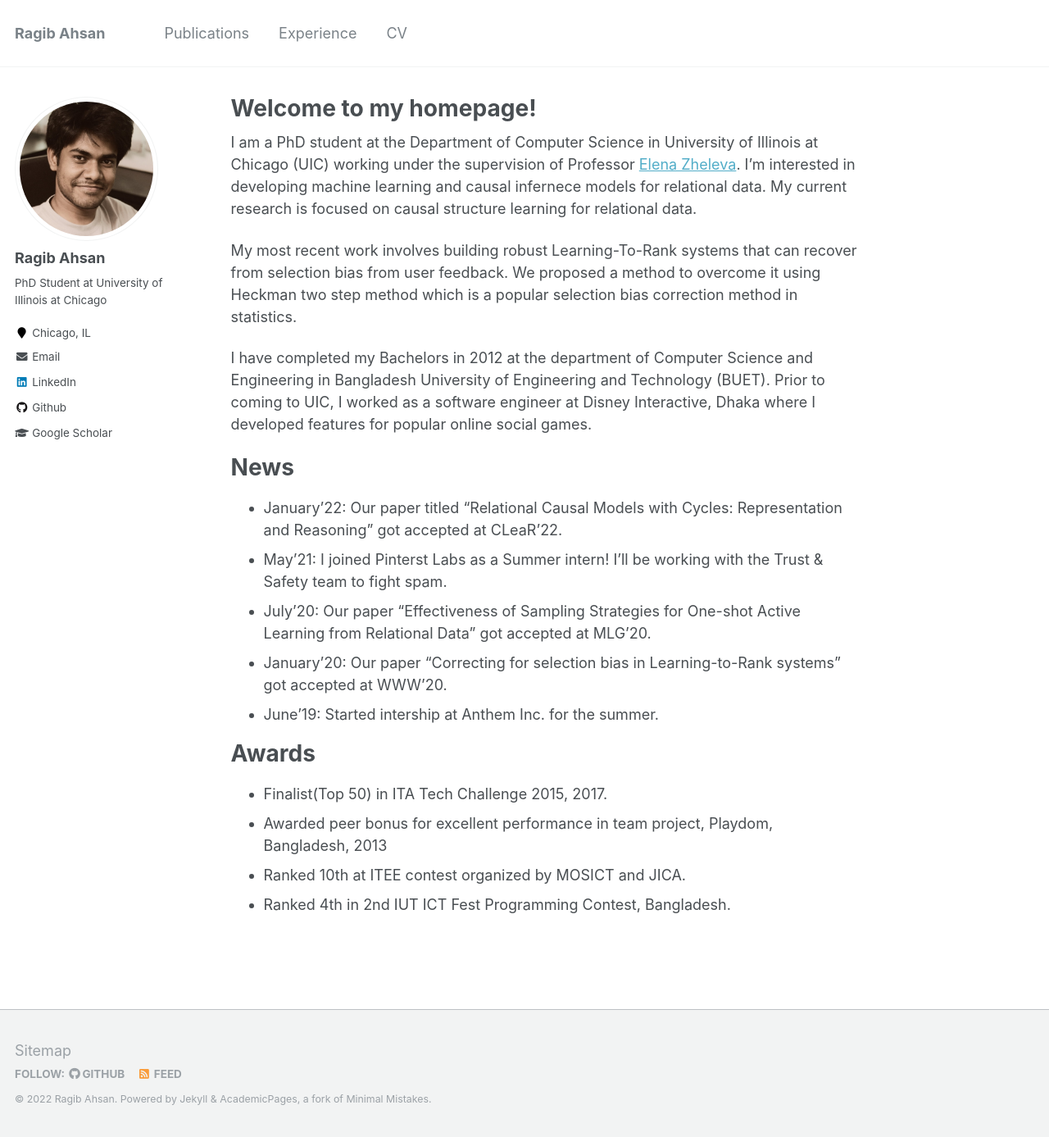
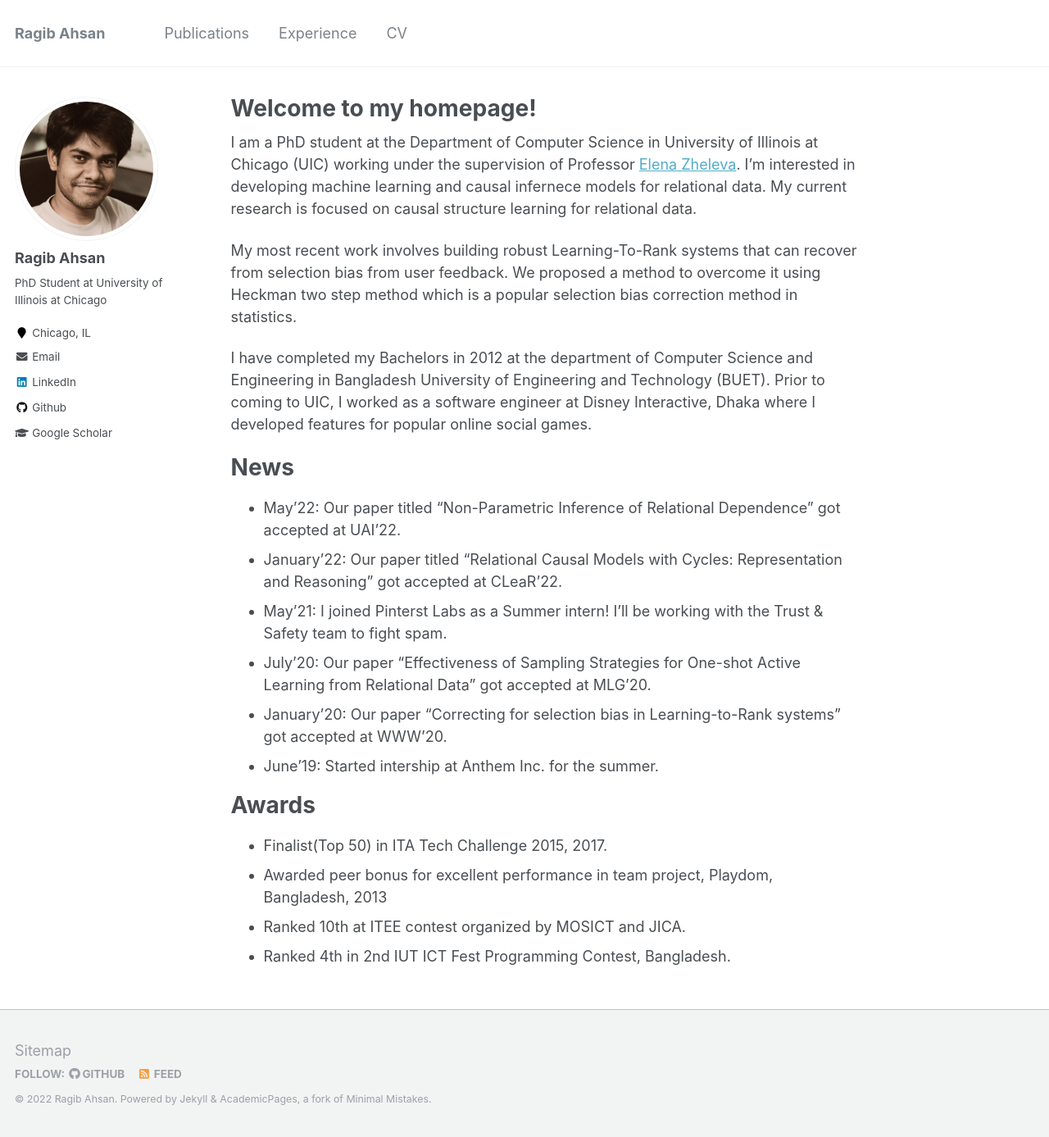
Before and after one commit to ragib06/ragib06.github.io, a Jekyll site: the page built from _pages/about.md, in a window 1280 px wide and 1387 px high. Shown: the whole window at 82% size. Built offline with Jekyll 4.4.1, drawn with Linux system fonts in a browser that asks for light colours.

Commit message:
Update about.md

```diff
--- a/_pages/about.md
+++ b/_pages/about.md
@@ -19,6 +19,7 @@ I have completed my Bachelors in 2012 at the department of Computer Science and
 News
 ======
 
+- May'22: Our paper titled "Non-Parametric Inference of Relational Dependence" got accepted at UAI'22.
 - January'22: Our paper titled "Relational Causal Models with Cycles: Representation and Reasoning" got accepted at CLeaR'22.
 - May'21: I joined Pinterst Labs as a Summer intern! I'll be working with the Trust & Safety team to fight spam.
 - July'20: Our paper "Effectiveness of Sampling Strategies for One-shot Active Learning from Relational Data" got accepted at MLG'20.
```
